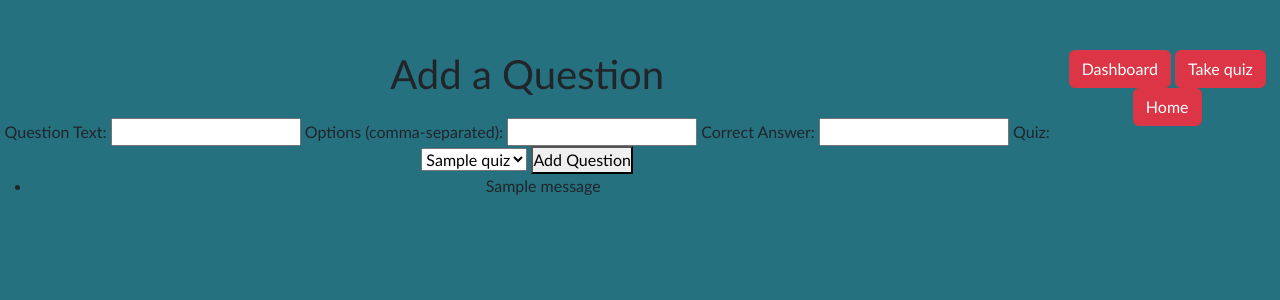
After one commit to naty1914/quiz-app, a Flask app: page /add in a window 1280 px wide. The commit adds this page. Shown: the top 300 px of the page. Run offline with Flask 3, Linux system fonts and the light colour scheme; tables that the repository leaves empty hold one stand-in row (values such as "Sample post"); one stand-in notice (Sample message) is shown.

Commit message:
feat:  Add feature to submit questions to the database through a web interface.

```diff
--- a/app/app.py
+++ b/app/app.py
@@ -138,6 +138,37 @@ def result(quiz_id):
 
     return render_template('result.html', score=score, total=total)
 
+
+@app.route('/add', methods=['GET', 'POST'])
+def add_question():
+    """It adds a question to the database."""
+    if request.method == 'POST':
+        question_text = request.form['question_text']
+        options = request.form['options']
+        answer = request.form['answer']
+        quiz_id = request.form['quiz_id']
+
+        existing_question = Question.query.filter_by(
+            question_text=question_text, quiz_id=quiz_id
+        ).first()
+        if existing_question:
+            print('Question already exists!', 'warning')
+            return redirect(url_for('app.add_question'))
+
+        new_question = Question(
+            question_text=question_text,
+            options=options,
+            answer=answer,
+            quiz_id=quiz_id
+        )
+        db.session.add(new_question)
+        db.session.commit()
+
+        print('Question added successfully!', 'success')
+        return redirect(url_for('app.quizzes'))
+    quizzes = Quiz.query.all()
+    return render_template('add_question.html', quizzes=quizzes)
+
 if __name__ == '__main__':
     from app import create_app
     app_instance = create_app()
--- /dev/null
+++ b/app/templates/add_question.html
@@ -0,0 +1,45 @@
+<!DOCTYPE html>
+<html lang="en">
+<head>
+    <meta charset="UTF-8">
+    <meta name="viewport" content="width=device-width, initial-scale=1.0">
+    <title>Add Question</title>
+    <link href="https://cdn.jsdelivr.net/npm/bootstrap@5.3.3/dist/css/bootstrap.min.css" rel="stylesheet" integrity="sha384-QWTKZyjpPEjISv5WaRU9OFeRpok6YctnYmDr5pNlyT2bRjXh0JMhjY6hW+ALEwIH" crossorigin="anonymous">
+    <link rel="stylesheet" href="{{ url_for('static', filename='style.css') }}">
+</head>
+<body>
+  <div class="con">
+    <h1>Add a Question</h1>
+    <form action="{{ url_for('app.add_question') }}" method="POST">
+        <label for="question_text">Question Text:</label>
+        <input type="text" id="question_text" name="question_text" required>
+        <label for="options">Options (comma-separated):</label>
+
+        <input type="text" id="options" name="options" required>
+        <label for="answer">Correct Answer:</label>
+        <input type="text" id="answer" name="answer" required>
+        <label for="quiz_id">Quiz:</label>
+        <select id="quiz_id" name="quiz_id" required>
+            {% for quiz in quizzes %}
+                <option value="{{ quiz.id }}">{{ quiz.title }}</option>
+            {% endfor %}
+        </select>
+        <button type="submit">Add Question</button>
+    </form>
+    {% with messages = get_flashed_messages(with_categories=true) %}
+      {% if messages %}
+        <ul>
+          {% for category, message in messages %}
+            <li class="{{ category }}">{{ message }}</li>
+          {% endfor %}
+        </ul>
+      {% endif %}
+    {% endwith %}
+  </div>
+   <div>
+    <a href="{{ url_for('app.dashboard') }}" class="btn btn-danger">Dashboard</a>
+            <a href="{{ url_for('app.quizzes') }}" class="btn btn-danger">Take quiz</a>
+            <a href="{{ url_for('app.index') }}" class="btn btn-danger">Home</a>
+   </div>
+</body>
+</html>
--- a/app/templates/quiz_categories.html
+++ b/app/templates/quiz_categories.html
@@ -21,6 +21,7 @@
         </ul>
         <a href="{{ url_for('app.index') }}" class="btn btn-danger">Home</a>
         <a href="{{ url_for('app.dashboard') }}" class="btn btn-danger">Dashboard</a>
+        <a href="{{ url_for('app.add_question') }}" class="btn btn-danger">Add questions</a>
     </div>
 
 </body>
```
